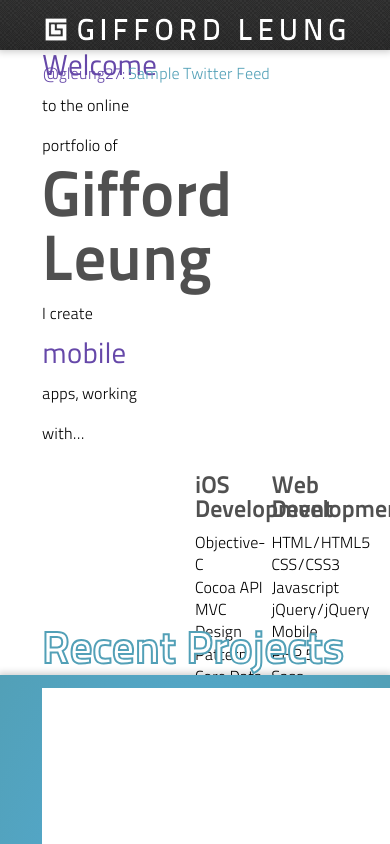
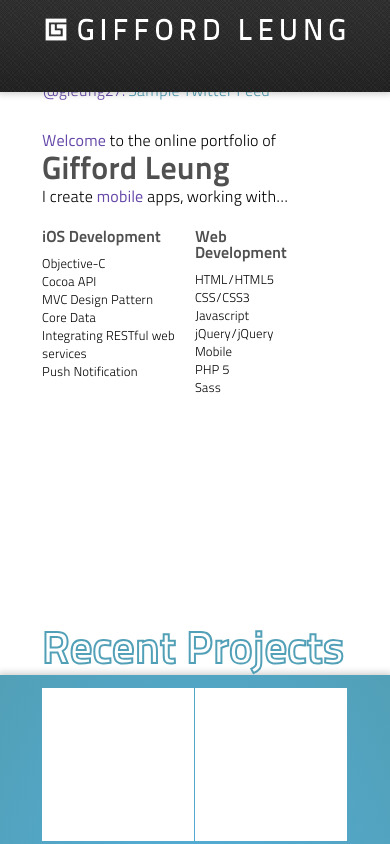
Before and after one commit to gleung27/portfolio2013, a plain HTML site: page index.html in a window 390 px wide. Drawn offline with nearby package versions, Linux system fonts and the light colour scheme.

Commit message:
responsive action

```diff
--- a/index.html
+++ b/index.html
@@ -6,10 +6,16 @@
 	  <script src="http://code.jquery.com/jquery-1.9.1.min.js"></script>
 	  <script>
 	  	$(document).ready(function(){
+
+	  		$(window).resize(function() {
+  				console.log($(window).width());
+			});
+
 	  		var isMobile = navigator.userAgent.match(/(iPhone|iPod|iPad|Android|BlackBerry)/);
 	  		if (isMobile)
 	  		{
 	  			//initial set up //mobile
+	  			console.log('dddd');
 	  			$('.header').height('5%');
 		  		$('#contentBlock h1').css('margin-top', '0');
 	  		}
@@ -42,17 +48,18 @@
 
 	</head>
 	<body >
+			<div id='twitterBlock'><span>@gleung27:</span> Sample Twitter Feed</div>
 		<div id='skillsBlock'>
-			<div id='twitterBlock'><span>@gleung27:</span> Sample Twitter Feed</div>
+
 			<div id='skillsContainer'>
-				<div class='cols' style='width:40%;'>
+				<div class='cols' style='width:100%;'>
 					<p><span>Welcome</span> to the online portfolio of</p>
 					<h1> Gifford Leung</h1>
 					<p>I create<span> mobile</span> apps, working with...</p>
 				</div>
-				<div class='clear' style='padding-bottom:20px;'></div>
-				<div class='cols' style='width:50%;height:10%;'></div>
-				<div class='cols' style='width:25%; text-align:left;'>
+				<div class='clear'></div>
+				<div class='cols section-left' style='height:10%;'></div>
+				<div class='cols section-right' >
 						<h2> iOS Development</h2>
 							<ul style= "list-style-type:none">
 								<li>Objective-C</li>
@@ -97,34 +104,42 @@
 	 -->			<div id='portfolio_section'>
 					<div class='cols' style='width:50%;'>
 						<div class='item_image'></div>
+						<div class='item_info'>
 							<h3>iOS Project</h3>
 							<h4> Teambuy App</h4>
 							<div class='arrow-right-7'></div>
 							<a href="#">Go To App</a>
 							<div class='clear'></div>
+						</div>
 
 						<div class='item_image'></div>
+						<div class='item_info'>
 							<h3> iOS Project</h3>
-						<h4> Pizza Pizza App<h4>
+							<h4> Pizza Pizza App</h4>
 							<div class='arrow-right-7'></div>
 							<a href="#">Go To App</a>
 							<div class='clear'></div>
+						</div>
 
 					</div>
 					<div class='cols' style='width:50%;'>
 						<div class='item_image'></div>
+						<div class='item_info'>
 							<h3> Web Project</h3>
-						<h4> Royal LePage Mobile Web App<h4>
+							<h4> Royal LePage Mobile Web App</h4>
 							<div class='arrow-right-7'></div>
 							<a href="#">Go To App</a>
 							<div class='clear'></div>
+						</div>
 
 						<div class='item_image'></div>
+						<div class='item_info'>
 							<h3>Playbook Project</h3>
 							<h4>Canada's Got Talent (WebWorks)</h4>
 							<div class='arrow-right-7'></div>
 							<a href="#">Go To App</a>
 							<div class='clear'></div>
+						</div>
 
 					</div>
 				</div>
--- a/sass/screen.scss
+++ b/sass/screen.scss
@@ -95,6 +95,7 @@ h2 {
 	float:left;
 	margin:0;
 	padding:0;
+	padding-bottom: 20px;
 }
 
 
@@ -105,7 +106,7 @@ h2 {
 	//@include background-image(linear-gradient(left top, #353535, #2d2d2d));
 	background:url('../images/black_mamba_gradient.png') repeat top left;
 	font-size: 2em;
-	height:5%;
+	height:10%;
 	position:fixed;
 	top:0px;
 	color:white;
@@ -126,25 +127,14 @@ h2 {
 		}
 	}
 }
-
-#skillsBlock
-{
-
-	@include width100;
-	position:fixed;
-	top:0px;
-	padding-top:12%;
-	height:100%;
-	background-color:#fff;
-
-	#twitterBlock
+#twitterBlock
 	{
-
-		position:absolute;
-		top:7%;
-		margin:0 10%;
+		@include width100;
+		position:fixed;
+		top:10%;
+		margin:0% 10% 0 10%;
 		width:80%;
-		padding:1% 0px;
+		padding:0 1%;
 		color:$primaryBlue;
 
 		span
@@ -152,12 +142,34 @@ h2 {
 			color:$tertaryPurple;
 		}
 	}
+
+#skillsBlock
+{
+
+	@include width100;
+	position:fixed;
+	top:15%;
+	//padding-top:12%;
+	height:100%;
+	background-color:#fff;
+
+
 	#skillsContainer
 	{
+		position: relative;
 		width:80%;
 		margin:0 auto;
 		padding:0 1%;
 
+		.section-left
+		{
+			width:50%;
+		}
+
+		.section-right
+		{
+			width:25%;
+		}
 
 		h1{ font-size: 4em;}
 		ul {
@@ -180,7 +192,7 @@ h2 {
 #contentHolder {
 	position:absolute;
 	padding: 0;
-	height:85%;
+	height:83%;
 	top:80%;
 	width:100%;
 	background-color: green;
@@ -219,7 +231,7 @@ h2 {
 		margin: 0 auto;
 		padding:1% 0;
 		width: 80%;
-		height:75%;
+		height:90%;
 		//opacity:0.0;
 		h3 {
 			margin:10px;
@@ -258,3 +270,67 @@ h2 {
 
 	}
 }
+
+/*Media Queries max 1000px */
+
+@media only screen and (max-width: 1000px) {
+
+
+
+	#skillsBlock #skillsContainer
+	{
+		.clear{clear:none;}
+
+		.section-left
+		{
+			width:0%;
+		}
+
+		.section-right
+		{
+			width:50%;
+		}
+		h1 {
+			font-size: 2em;
+		}
+		p{
+			line-height: 1.5em;
+		}
+		span
+		{
+			font-size:1em;
+		}
+	}
+	h2
+	{
+		font-size: 1em;
+	}
+
+	ul
+	{
+		font-size: 0.8em;
+	}
+
+	#contentBlock #portfolio_section .item_image
+		{
+			width: 150px;
+			height:150px;
+			background-size:25px 25px;
+		}
+	.item_info
+	{
+		//display: none;
+	}
+}
+
+/*Media Queries max 600px */
+
+@media only screen and (max-width: 600px) {
+		.item_info
+	{
+		h3{ display: none;}
+		float: left;
+		min-height: 80px;
+		max-height:90px;
+	}
+}
```
Also changed, not shown: stylesheets/screen.css. Lines whose indentation alone changed are shown as unchanged.
